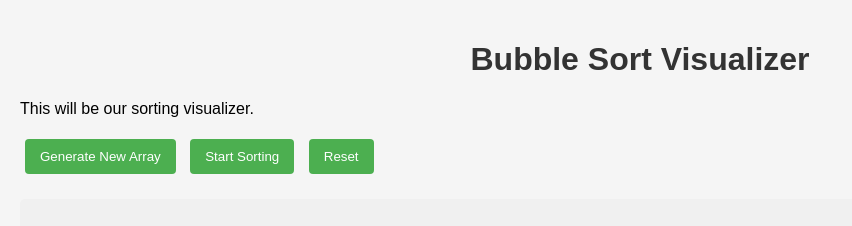
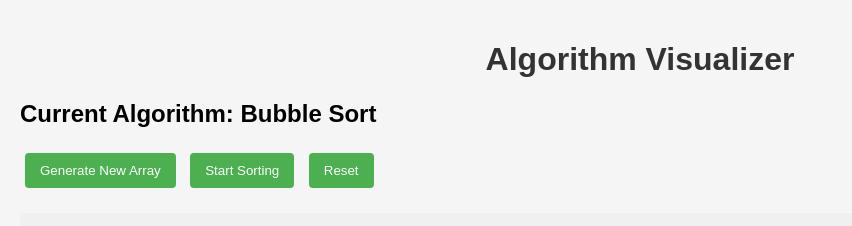
Before and after one commit to jeaflynn/algorithm-visualizer, a plain HTML site: page index.html in a window 1280 px wide. Shown: the whole page, without its empty margins (0-852 px from the left). Drawn offline with Linux system fonts and the light colour scheme.

Commit message:
Added JavaScript to HTML and updated text to reflect broader scope

```diff
--- a/index.html
+++ b/index.html
@@ -3,13 +3,13 @@
 <head>
     <meta charset="UTF-8">
     <meta name="viewport" content="width=device-width, initial-scale=1.0">
-    <title>Bubble Sort Visualizer</title>
+    <title>Algorithm Visualizer</title>
     <!-- Link to CSS styles -->
     <link rel="stylesheet" href="styles.css">
 </head>
 <body>
-    <h1>Bubble Sort Visualizer</h1>
-    <p>This will be our sorting visualizer.</p>
+    <h1>Algorithm Visualizer</h1>
+    <h2>Current Algorithm: Bubble Sort</h2>
 
     <div>
         <button id="generateArray">Generate New Array</button>
@@ -20,5 +20,8 @@
     <div id="arrayContainer">
         <!-- Bars will be generated here by JavaScript -->
     </div>
+
+    <!-- Include our JavaScript files -->
+    <script src="scripts/main.js"></script>
 </body>
 </html>
```
